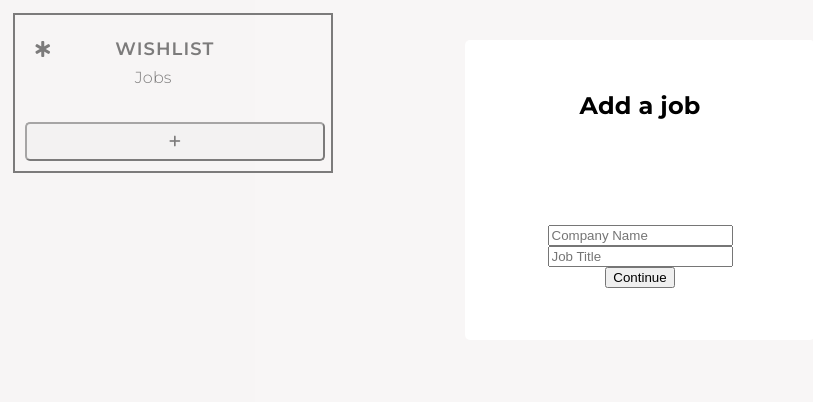
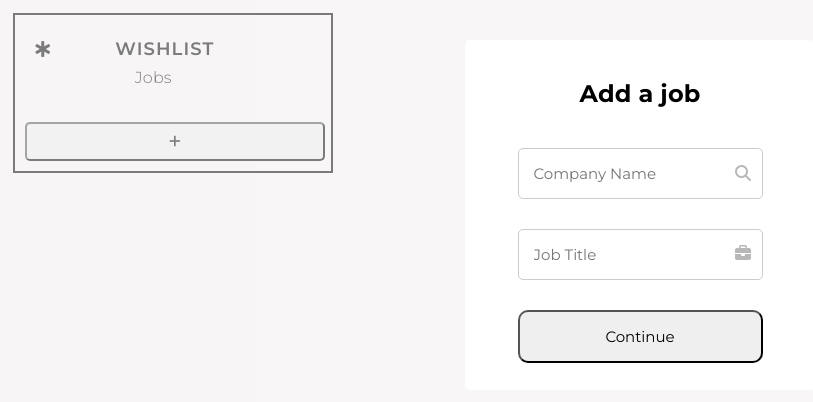
Before and after one commit to shar09/JobFinder, a plain HTML site: page index.html in a window 1280 px wide. Both pictures are taken after a click on the button 174 px from the left and 141 px from the top of the page. Shown: the whole page, without its empty margins (0-813 px from the left). Drawn offline with Linux system fonts and the light colour scheme.

Commit message:
styles job modal

```diff
--- a/css/main.css
+++ b/css/main.css
@@ -7,7 +7,7 @@
 
 html, body {
     height: 100%;
-    font-family: 'Montserrat', sans-serif;;
+    font-family: 'Montserrat', sans-serif;
     letter-spacing: .01rem;
     line-height: 1.75rem;
     margin: 0;
@@ -76,13 +76,16 @@ html, body {
 .modal {
     background-color: white;
     width: 350px;
-    height: 300px;
+    height: 350px;
     margin-top: 40px;
     display: flex;
-    justify-content: space-around;
-    align-items: center;
     flex-direction: column;
     border-radius: 5px;
+}
+
+.modal > h2 {
+    align-self: center;
+    margin: 40px 0;
 }
 
 .job-form {
@@ -90,4 +93,36 @@ html, body {
     flex-direction: column;
     justify-content: space-around;
     align-items: center;
+    position: relative;
 }
+
+#search-icon {
+    position: absolute;
+    top: 17px;
+    left: 270px;
+    color: #b9b8b8;
+}
+
+#job-icon {
+    position: absolute;
+    top: 97px;
+    left: 270px;
+    color: #b9b8b8;
+}
+
+.job-form > input, .job-form > button {
+    margin-bottom: 30px;
+    width: 70%;
+    padding: 15px;
+    font-size: 15px;
+    font-family: 'Montserrat', sans-serif;
+}
+
+.job-form > input {
+    border: 1px solid #cccccc;
+    border-radius: 5px;
+}
+
+.job-form > button {
+    border-radius: 10px;
+}
--- a/index.html
+++ b/index.html
@@ -27,8 +27,9 @@
         <div class="modal">
             <h2>Add a job</h2>
             <form class="job-form">
-                <!--<i class="fas fa-search"></i>-->
+                <i class="fas fa-search" id="search-icon"></i>
                 <input class="company-input" type="text" placeholder="Company Name">
+                <i class="fas fa-briefcase" id="job-icon"></i>
                 <input class="job-input" type="text" placeholder="Job Title">
                 <button type="submit" class="continue-btn">Continue</button>
             </form>
```
